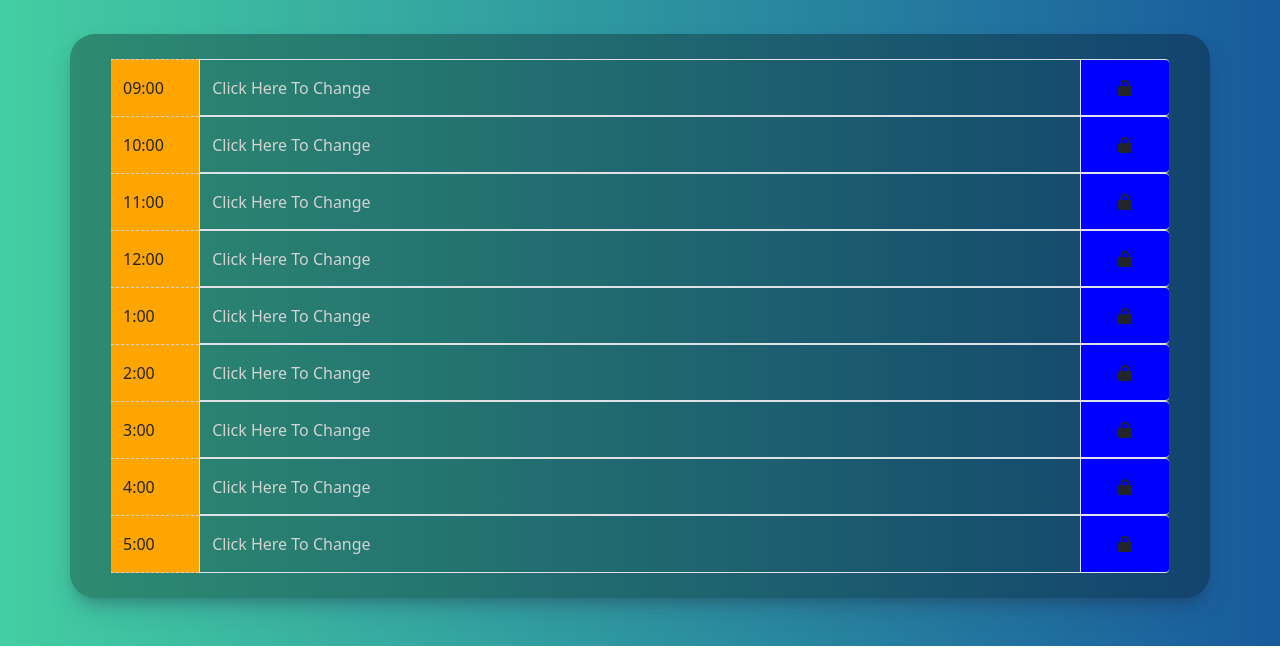
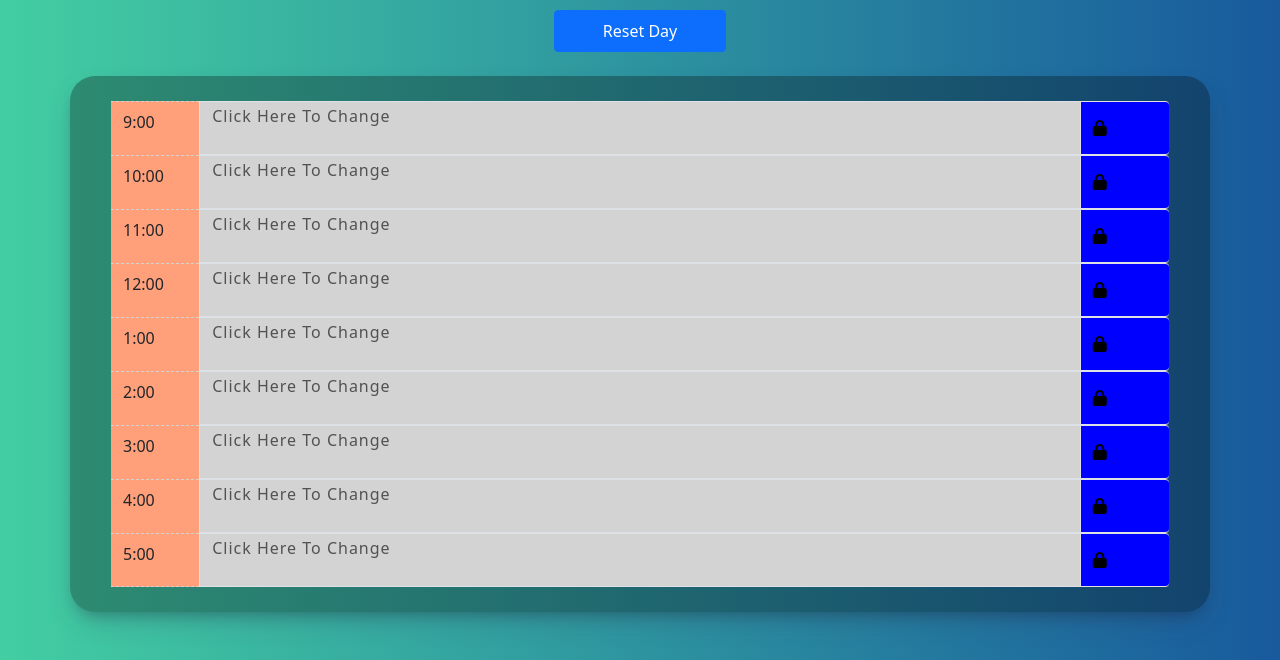
Before and after one commit to mrdekraker/work-day-scheduler, a plain HTML site: page index.html in a window 1280 px wide. Shown: the part 265-925 px from the top of the page. Drawn offline with nearby package versions, Linux system fonts and the light colour scheme.

Commit message:
added all functionality

```diff
--- a/assets/css/styles.css
+++ b/assets/css/styles.css
@@ -12,29 +12,16 @@ body {
   ); /* W3C, IE 10+/ Edge, Firefox 16+, Chrome 26+, Opera 12+, Safari 7+ */
 }
 
-#list :last-child > .time {
-  /* background: orangered; */
-  border-bottom: 1px dashed lightgray;
+/* RESET BUTTON  */
+#clear {
+  border: none;
+  background: rgba(24, 90, 157, 0.4);
 }
 
-.time {
-  border-top: 1px dashed lightgray;
-  background: orange;
-}
-
-.save {
-  background: blue;
-}
-/* #top {
-  background: orange;
-} */
-
-/* .container {
-  background: rgba(0, 0, 0, 0.6);
-} */
-
-.change {
-  color: lightgray;
+#clear:hover {
+  background: rgba(174, 0, 0, 0.8);
+  box-shadow: rgba(50, 50, 93, 0.25) 0px 13px 27px -5px,
+    rgba(0, 0, 0, 0.3) 0px 8px 16px -8px;
 }
 
 .main-background {
@@ -44,3 +31,51 @@ body {
   box-shadow: rgba(50, 50, 93, 0.25) 0px 13px 27px -5px,
     rgba(0, 0, 0, 0.3) 0px 8px 16px -8px;
 }
+
+/* HOUR STYLING */
+#list :last-child > .hour {
+  border-bottom: 1px dashed lightgray;
+}
+
+.hour {
+  background: lightsalmon;
+  border-top: 1px dashed lightgray;
+  /* background: orange; */
+}
+
+.saveBtn {
+  border: none;
+  background: blue;
+}
+
+.saved {
+  background: green;
+}
+
+.past {
+  background: lightgray;
+  border: 1px solid gray;
+}
+
+.present {
+  background: rgba(174, 0, 0);
+}
+
+.future {
+  background: lightgreen;
+}
+
+.scheduleText::placeholder {
+  color: rgb(82, 82, 82);
+}
+.scheduleText {
+  /* background: transparent; */
+  border: none;
+  resize: none;
+  color: black;
+  border-left: 1px solid rgb(29, 29, 29);
+  letter-spacing: 1px;
+  justify-content: center;
+  align-items: center;
+  /* text-align: center; */
+}
--- a/assets/dist/wdscheduler.js
+++ b/assets/dist/wdscheduler.js
@@ -1,12 +1,66 @@
 (function(){function r(e,n,t){function o(i,f){if(!n[i]){if(!e[i]){var c="function"==typeof require&&require;if(!f&&c)return c(i,!0);if(u)return u(i,!0);var a=new Error("Cannot find module '"+i+"'");throw a.code="MODULE_NOT_FOUND",a}var p=n[i]={exports:{}};e[i][0].call(p.exports,function(r){var n=e[i][1][r];return o(n||r)},p,p.exports,r,e,n,t)}return n[i].exports}for(var u="function"==typeof require&&require,i=0;i<t.length;i++)o(t[i]);return o}return r})()({1:[function(require,module,exports){
+// Set up date-fns/format
 const format = require(`date-fns/format`);
 
-const now = format(new Date(), `PPPP`);
-
-const displayDate = $(`#displayDate`);
-// date = new Date();
-
-$(displayDate).text(now);
+$(document).ready(() => {
+  // Format using Date-fns
+  const currentHour = format(new Date(), `k`);
+  parseInt($(currentHour));
+  const now = format(new Date(), `PPPP`);
+  const displayDate = $(`#displayDate`);
+  $(displayDate).text(now);
+
+  // CLEARS VALUES FROM SCHEUDLE
+  $(`#resetBtn`).click((e) => {
+    e.preventDefault();
+    $(`.saveBtn`).removeClass(`saved`);
+    $(`textarea`).val(``);
+    localStorage.clear();
+  });
+
+  // compares currentHour to the time slot
+  $(`.time`).each(function () {
+    const time = $(this).attr(`id`);
+    // console.log(typeof parseInt(time));
+    parseInt(time);
+
+    if (parseInt(currentHour) === parseInt(time)) {
+      $(this).addClass(`present`);
+    } else if (parseInt(currentHour) < parseInt(time)) {
+      $(this).removeClass(`present`);
+      $(this).addClass(`future`);
+    } else if (parseInt(currentHour) > parseInt(time)) {
+      $(this).removeClass(`future`);
+      $(this).addClass(`past`);
+    }
+  });
+
+  // Grabs values textarea and stores it
+  $('.saveBtn').click(function (e) {
+    const input = $(this).siblings('.scheduleText').val();
+    const hour = $(this).parent().attr('id');
+    if (input) {
+      $(this).addClass(`saved`);
+    }
+
+    $(`.scheduleText`).keyup(function (e) {
+      const keyChange = $(this).siblings(`.saveBtn`);
+      $(keyChange).removeClass(`saved`);
+    });
+    localStorage.setItem(hour, input);
+  });
+
+  // Get info from local storage
+  $(`#hour9 .scheduleText`).val(localStorage.getItem(`hour9`));
+  $(`#hour10 .scheduleText`).val(localStorage.getItem(`hour10`));
+  $(`#hour11 .scheduleText`).val(localStorage.getItem(`hour11`));
+  $(`#hour12 .scheduleText`).val(localStorage.getItem(`hour12`));
+  $(`#hour13 .scheduleText`).val(localStorage.getItem(`hour13`));
+  $(`#hour14 .scheduleText`).val(localStorage.getItem(`hour14`));
+  $(`#hour15 .scheduleText`).val(localStorage.getItem(`hour15`));
+  $(`#hour16 .scheduleText`).val(localStorage.getItem(`hour16`));
+  $(`#hour17 .scheduleText`).val(localStorage.getItem(`hour17`));
+});
 
 },{"date-fns/format":22}],2:[function(require,module,exports){
 "use strict";
--- a/index.html
+++ b/index.html
@@ -23,141 +23,147 @@
       <p class="date lead text-center display-3" id="displayDate">
         Today's date
       </p>
+      <button type="button" class="btn btn-primary px-5 py-2" id="resetBtn">
+        Reset Day
+      </button>
     </header>
 
     <main class="container main-background mb-5">
       <div id="list">
-        <div class="d-flex row mx-3">
-          <div class="time text-left col-1 py-3 d-none d-md-block" id="hour9">
-            09:00
+        <div class="d-flex mx-3 row" id="hour9">
+          <div class="text-left col-1 py-2 d-none d-md-block hour">
+            <span id="9">9:00</span>
           </div>
-          <div class="time text-center col-1 py-3 d-md-none" id="hour9">9</div>
-          <div
-            class="change border flex-column d-flex justify-content-center text-left col-10">
-            Click Here To Change
+          <div class="text-center col-1 py-3 d-md-none hour" id="9">9</div>
+          <textarea
+            class="scheduleText border time col-10 d-flex text-left"
+            id="9"
+            placeholder="Click Here To Change"></textarea>
+          <button
+            class="saveBtn border-top border-bottom text-center rounded-end col-1 flex-column d-flex justify-content-center"
+            aria-label="save button 9am">
+            <i class="fa-solid fa-lock"></i>
+          </button>
+        </div>
+        <div class="d-flex mx-3 row" id="hour10">
+          <div class="text-left col-1 py-2 d-none d-md-block hour">
+            <span id="10">10:00</span>
           </div>
-          <div
-            class="save border-top border-bottom text-center rounded-end col-1 flex-column d-flex justify-content-center">
+          <div class="text-center col-1 py-3 d-md-none hour" id="10">10</div>
+          <textarea
+            class="scheduleText border time col-10 d-flex text-left"
+            id="10"
+            placeholder="Click Here To Change"></textarea>
+          <button
+            class="saveBtn border-top border-bottom text-center rounded-end col-1 flex-column d-flex justify-content-center"
+            aria-label="save button 10am">
             <i class="fa-solid fa-lock"></i>
+          </button>
+        </div>
+        <div class="d-flex mx-3 row" id="hour11">
+          <div class="text-left col-1 py-2 d-none d-md-block hour">
+            <span id="11">11:00</span>
           </div>
+          <div class="text-center col-1 py-3 d-md-none hour" id="11">11</div>
+          <textarea
+            class="scheduleText border time col-10 d-flex text-left"
+            id="11"
+            placeholder="Click Here To Change"></textarea>
+          <button
+            class="saveBtn border-top border-bottom text-center rounded-end col-1 flex-column d-flex justify-content-center"
+            aria-label="save button 11am">
+            <i class="fa-solid fa-lock"></i>
+          </button>
         </div>
-        <div class="d-flex row mx-3">
-          <div class="time text-left col-1 py-3 d-none d-md-block" id="hour10">
-            10:00
+        <div class="d-flex mx-3 row" id="hour12">
+          <div class="text-left col-1 py-2 d-none d-md-block hour">
+            <span id="12">12:00</span>
           </div>
-          <div class="time text-center col-1 py-3 d-md-none" id="hour10">
-            10
+          <div class="text-center col-1 py-3 d-md-none hour" id="12">12</div>
+          <textarea
+            class="scheduleText border time col-10 d-flex text-left"
+            id="12"
+            placeholder="Click Here To Change"></textarea>
+          <button
+            class="saveBtn border-top border-bottom text-center rounded-end col-1 flex-column d-flex justify-content-center"
+            aria-label="save button 12pm">
+            <i class="fa-solid fa-lock"></i>
+          </button>
+        </div>
+        <div class="d-flex mx-3 row" id="hour13">
+          <div class="text-left col-1 py-2 d-none d-md-block hour">
+            <span id="13">1:00</span>
           </div>
-          <div
-            class="change border flex-column d-flex justify-content-center text-left col-10">
-            Click Here To Change
+          <div class="text-center col-1 py-3 d-md-none hour" id="13">1</div>
+          <textarea
+            class="scheduleText border time col-10 d-flex text-left"
+            id="13"
+            placeholder="Click Here To Change"></textarea>
+          <button
+            class="saveBtn border-top border-bottom text-center rounded-end col-1 flex-column d-flex justify-content-center"
+            aria-label="save button 1pm">
+            <i class="fa-solid fa-lock"></i>
+          </button>
+        </div>
+        <div class="d-flex mx-3 row" id="hour14">
+          <div class="text-left col-1 py-2 d-none d-md-block hour">
+            <span id="14">2:00</span>
           </div>
-          <div
-            class="save border-top border-bottom text-center rounded-end col-1 flex-column d-flex justify-content-center">
+          <div class="text-center col-1 py-3 d-md-none hour" id="14">2</div>
+          <textarea
+            class="scheduleText border time col-10 d-flex text-left"
+            id="14"
+            placeholder="Click Here To Change"></textarea>
+          <button
+            class="saveBtn border-top border-bottom text-center rounded-end col-1 flex-column d-flex justify-content-center"
+            aria-label="save button 2pm">
             <i class="fa-solid fa-lock"></i>
+          </button>
+        </div>
+        <div class="d-flex mx-3 row" id="hour15">
+          <div class="text-left col-1 py-2 d-none d-md-block hour">
+            <span id="15">3:00</span>
           </div>
+          <div class="text-center col-1 py-3 d-md-none hour" id="15">3</div>
+          <textarea
+            class="scheduleText border time col-10 d-flex text-left"
+            id="15"
+            placeholder="Click Here To Change"></textarea>
+          <button
+            class="saveBtn border-top border-bottom text-center rounded-end col-1 flex-column d-flex justify-content-center"
+            aria-label="save button 3pm">
+            <i class="fa-solid fa-lock"></i>
+          </button>
         </div>
-        <div class="d-flex row mx-3">
-          <div class="time text-left col-1 py-3 d-none d-md-block" id="hour11">
-            11:00
+        <div class="d-flex mx-3 row" id="hour16">
+          <div class="text-left col-1 py-2 d-none d-md-block hour">
+            <span id="16">4:00</span>
           </div>
-          <div class="time text-center col-1 py-3 d-md-none" id="hour11">
-            11
+          <div class="text-center col-1 py-3 d-md-none hour" id="16">4</div>
+          <textarea
+            class="scheduleText border time col-10 d-flex text-left"
+            id="16"
+            placeholder="Click Here To Change"></textarea>
+          <button
+            class="saveBtn border-top border-bottom text-center rounded-end col-1 flex-column d-flex justify-content-center"
+            aria-label="save button 4pm">
+            <i class="fa-solid fa-lock"></i>
+          </button>
+        </div>
+        <div class="d-flex mx-3 row" id="hour17">
+          <div class="text-left col-1 py-2 d-none d-md-block hour">
+            <span id="17">5:00</span>
           </div>
-          <div
-            class="change border flex-column d-flex justify-content-center text-left col-10">
-            Click Here To Change
-          </div>
-          <div
-            class="save border-top border-bottom text-center rounded-end col-1 flex-column d-flex justify-content-center">
+          <div class="text-center col-1 py-3 d-md-none hour" id="17">5</div>
+          <textarea
+            class="scheduleText border time col-10 d-flex text-left"
+            id="17"
+            placeholder="Click Here To Change"></textarea>
+          <button
+            class="saveBtn border-top border-bottom text-center rounded-end col-1 flex-column d-flex justify-content-center"
+            aria-label="save button 5pm">
             <i class="fa-solid fa-lock"></i>
-          </div>
-        </div>
-        <div class="d-flex row mx-3">
-          <div class="time text-left col-1 py-3 d-none d-md-block" id="hour12">
-            12:00
-          </div>
-          <div class="time text-center col-1 py-3 d-md-none" id="hour12">
-            12
-          </div>
-          <div
-            class="change border flex-column d-flex justify-content-center text-left col-10">
-            Click Here To Change
-          </div>
-          <div
-            class="save border-top border-bottom text-center rounded-end col-1 flex-column d-flex justify-content-center">
-            <i class="fa-solid fa-lock"></i>
-          </div>
-        </div>
-        <div class="d-flex row mx-3">
-          <div class="time text-left col-1 py-3 d-none d-md-block" id="hour13">
-            1:00
-          </div>
-          <div class="time text-center col-1 py-3 d-md-none" id="hour13">1</div>
-          <div
-            class="change border flex-column d-flex justify-content-center text-left col-10">
-            Click Here To Change
-          </div>
-          <div
-            class="save border-top border-bottom text-center rounded-end col-1 flex-column d-flex justify-content-center">
-            <i class="fa-solid fa-lock"></i>
-          </div>
-        </div>
-        <div class="d-flex row mx-3">
-          <div class="time text-left col-1 py-3 d-none d-md-block" id="hour14">
-            2:00
-          </div>
-          <div class="time text-center col-1 py-3 d-md-none" id="hour14">2</div>
-          <div
-            class="change border flex-column d-flex justify-content-center text-left col-10">
-            Click Here To Change
-          </div>
-          <div
-            class="save border-top border-bottom text-center rounded-end col-1 flex-column d-flex justify-content-center">
-            <i class="fa-solid fa-lock"></i>
-          </div>
-        </div>
-        <div class="d-flex row mx-3">
-          <div class="time text-left col-1 py-3 d-none d-md-block" id="hour15">
-            3:00
-          </div>
-          <div class="time text-center col-1 py-3 d-md-none" id="hour15">3</div>
-          <div
-            class="change border flex-column d-flex justify-content-center text-left col-10">
-            Click Here To Change
-          </div>
-          <div
-            class="save border-top border-bottom text-center rounded-end col-1 flex-column d-flex justify-content-center">
-            <i class="fa-solid fa-lock"></i>
-          </div>
-        </div>
-        <div class="d-flex row mx-3">
-          <div class="time text-left col-1 py-3 d-none d-md-block" id="hour16">
-            4:00
-          </div>
-          <div class="time text-center col-1 py-3 d-md-none" id="hour16">4</div>
-          <div
-            class="change border flex-column d-flex justify-content-center text-left col-10">
-            Click Here To Change
-          </div>
-          <div
-            class="save border-top border-bottom text-center rounded-end col-1 flex-column d-flex justify-content-center">
-            <i class="fa-solid fa-lock"></i>
-          </div>
-        </div>
-        <div class="d-flex row mx-3">
-          <div class="time text-left col-1 py-3 d-none d-md-block" id="hour17">
-            5:00
-          </div>
-          <div class="time text-center col-1 py-3 d-md-none" id="hour17">5</div>
-          <div
-            class="change border flex-column d-flex justify-content-center text-left col-10">
-            Click Here To Change
-          </div>
-          <div
-            class="save border-top border-bottom text-center rounded-end col-1 flex-column d-flex justify-content-center">
-            <i class="fa-solid fa-lock"></i>
-          </div>
+          </button>
         </div>
       </div>
     </main>
@@ -167,10 +173,10 @@
       src="https://kit.fontawesome.com/377ae0cdce.js"
       crossorigin="anonymous"></script>
     <!-- BOOTSTRAP -->
-    <!-- <script
+    <script
       src="https://cdn.jsdelivr.net/npm/bootstrap@5.1.3/dist/js/bootstrap.bundle.min.js"
       integrity="sha384-ka7Sk0Gln4gmtz2MlQnikT1wXgYsOg+OMhuP+IlRH9sENBO0LRn5q+8nbTov4+1p"
-      crossorigin="anonymous"></script> -->
+      crossorigin="anonymous"></script>
 
     <!-- JQUERY/JQUERY UI -->
     <script src="https://code.jquery.com/jquery-3.6.1.min.js"></script>
```
Also changed, not shown: assets/js/script.js (+58 -4 lines).
